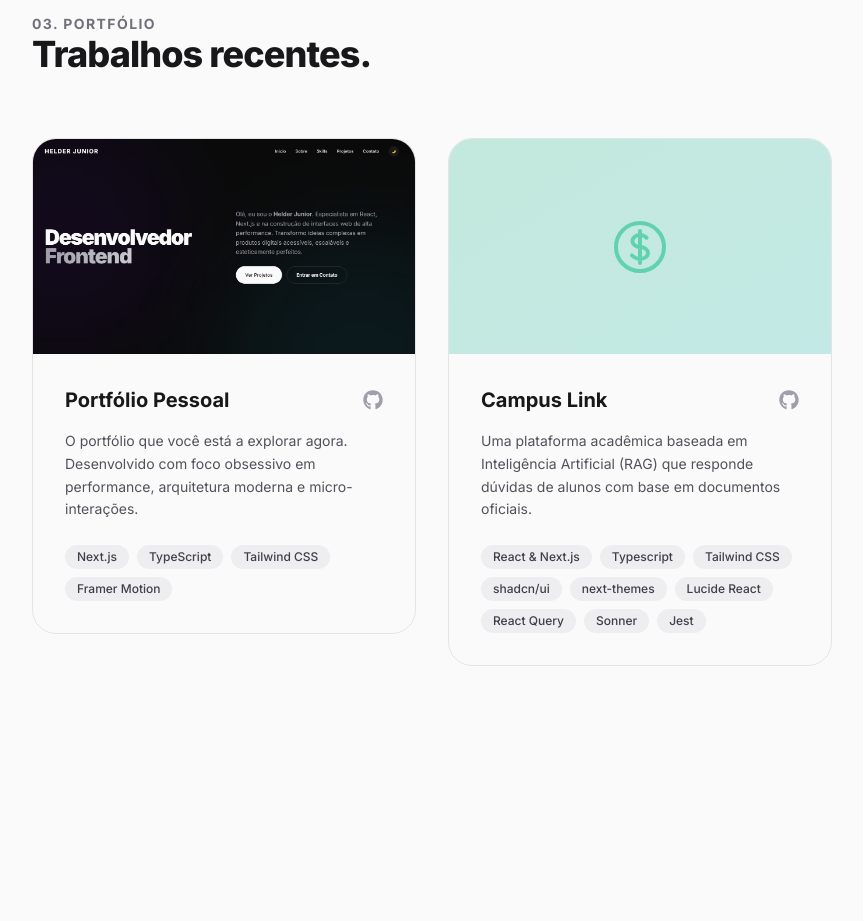
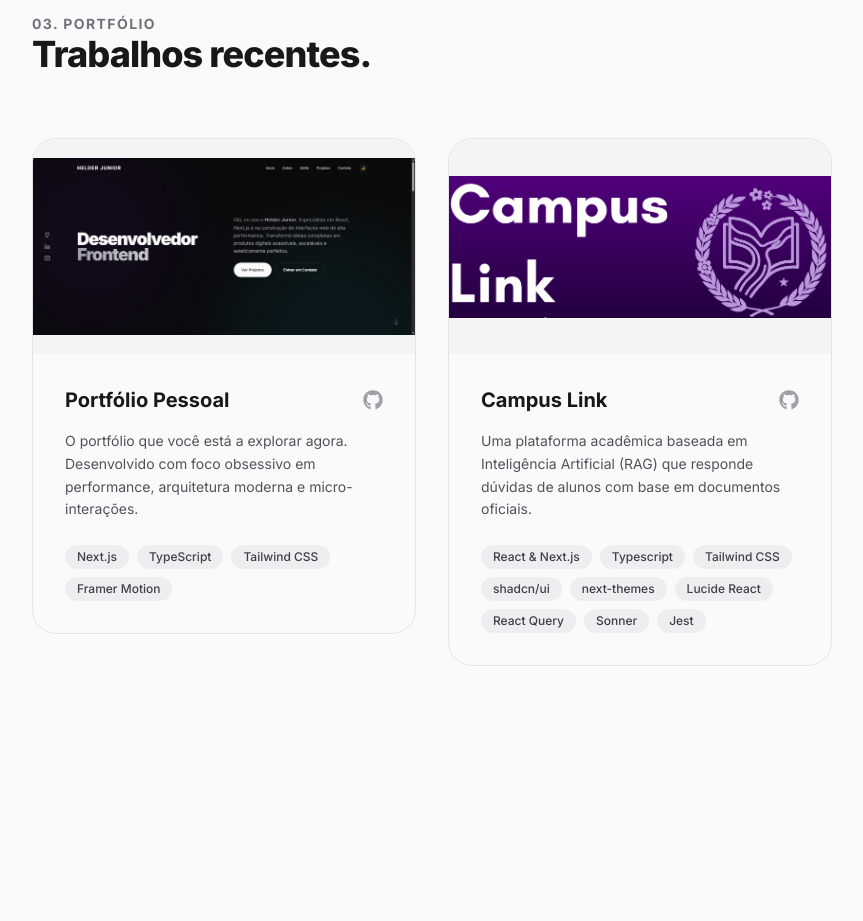
Before and after one commit to Heldzs/personal-site, a Next.js app: page / in a window 1280 px wide. Shown: the part 2540-3461 px from the top of the page, without its empty margins (0-863 px from the left). Built offline with nearby package versions, Linux system fonts and the light colour scheme.

Commit message:
feat: add campus_link image to project data and update ProjectCard image handling

```diff
--- a/src/components/ProjectCard.tsx
+++ b/src/components/ProjectCard.tsx
@@ -21,7 +21,7 @@ export function ProjectCard({
             src={project.image}
             alt={`Imagem do projeto ${project.title}`}
             fill
-            className="object-cover transition-transform duration-500 group-hover:scale-105"
+            className="object-contain transition-transform duration-500 group-hover:scale-105"
           />
         ) : (
           <div
--- a/src/data/projectsData.tsx
+++ b/src/data/projectsData.tsx
@@ -84,5 +84,6 @@ Roteamento e Permissões: Controle de acesso baseado em papéis (Role-Based Acce
         />
       </svg>
     ),
+    image: "/images/campus_link.png",
   },
 ];
```
Also changed, not shown: public/images/campus_link.png (added).
